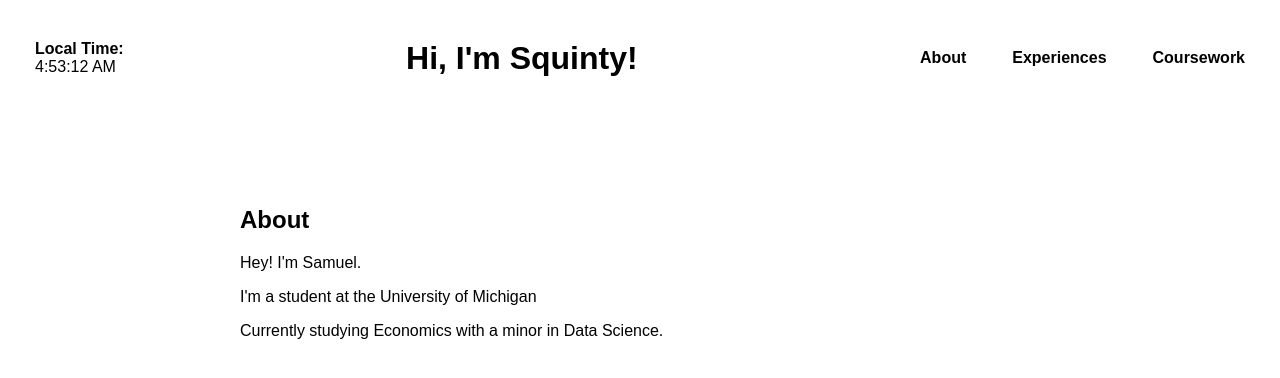
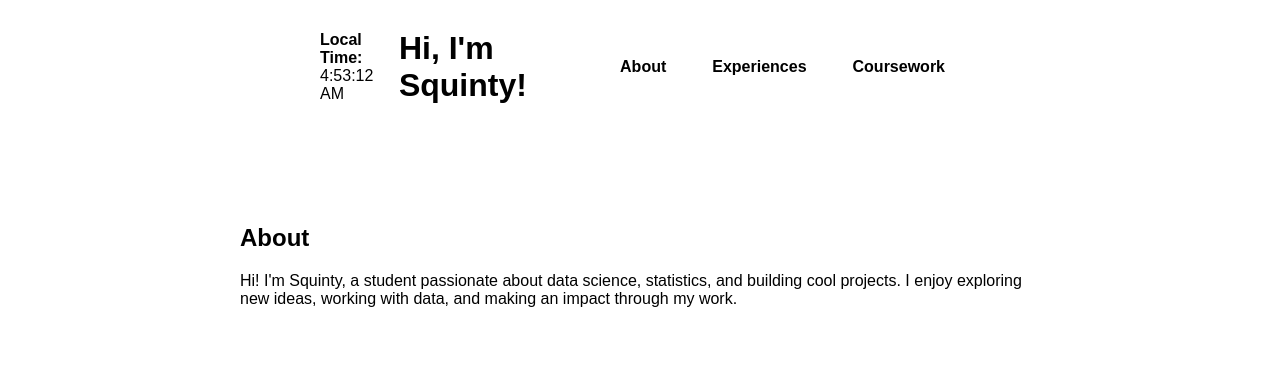
Before and after one commit to samuelachen/samuelachen.github.io, a plain HTML site: page index.html in a window 1280 px wide. Shown: the top 378 px of the page. Drawn offline with Linux system fonts and the light colour scheme.

Commit message:
Update index.html

```diff
--- a/index.html
+++ b/index.html
@@ -13,15 +13,19 @@
       background-color: white;
     }
 
-    /* Header Layout */
+    /* Header */
     header {
       background-color: white;
       color: black;
-      padding: 30px 20px 20px;
+      padding: 30px 0 20px;
+    }
+
+    .header-container {
       display: flex;
       justify-content: space-between;
       align-items: center;
-      position: relative;
+      max-width: 50%;
+      margin: auto;
     }
 
     header h1 {
@@ -38,7 +42,6 @@
     .time-container {
       display: flex;
       flex-direction: column;
-      padding: 10px 15px;
     }
 
     /* Header Buttons */
@@ -94,8 +97,9 @@
 </head>
 <body>
 
-  <!-- Header with local time and buttons -->
+  <!-- Header with centered content -->
   <header>
+    <div class="header-container">
       <div class="time-container">
         <span class="local-time">Local Time:</span>
         <span id="time-display"></span>
@@ -106,6 +110,7 @@
         <a href="#experiences">Experiences</a>
         <a href="#coursework">Coursework</a>
       </div>
+    </div>
   </header>
 
   <!-- Page Sections -->
@@ -113,9 +118,7 @@
     <section id="about">
       <div class="container">
         <h2>About</h2>
-        <p>Hey! I'm Samuel.</p>
-        <p>I'm a student at the University of Michigan</p>
-        <p>Currently studying Economics with a minor in Data Science.</p>
+        <p>Hi! I'm Squinty, a student passionate about data science, statistics, and building cool projects. I enjoy exploring new ideas, working with data, and making an impact through my work.</p>
       </div>
     </section>
 
@@ -143,7 +146,7 @@
     </section>
   </main>
 
-  <!-- JavaScript for updating local time -->
+  <!-- JavaScript for local time -->
   <script>
     function updateTime() {
       const now = new Date();
@@ -151,7 +154,6 @@
       document.getElementById("time-display").textContent = timeString;
     }
 
-    // Initial update and repeat every second
     updateTime();
     setInterval(updateTime, 1000);
   </script>
```
Lines whose indentation alone changed are shown as unchanged.
